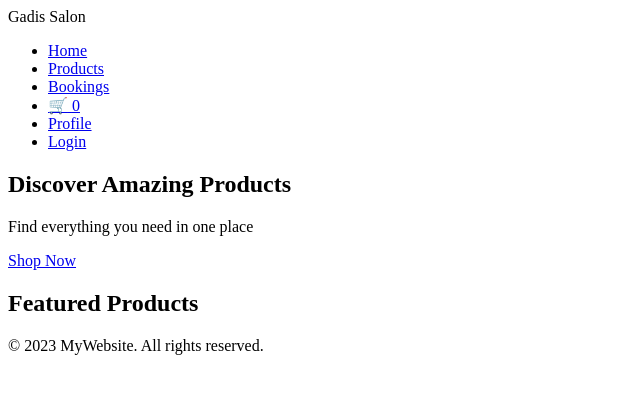
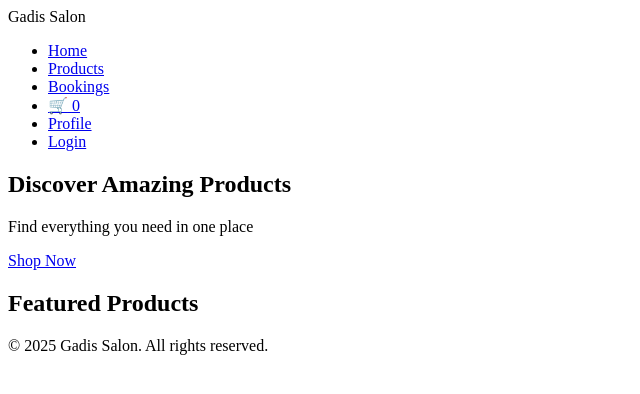
Before and after one commit to ST10361117-Rinae/Gadis-Salon-Management-System-Website-, a plain HTML site: page index.html in a window 1280 px wide. Shown: the full height of the page, 0-640 px from the left. Drawn offline with Linux system fonts and the light colour scheme; files that its build step writes are made by us from their sources; files whose address does not match are found by name.

Commit message:
fixed the footer on home page

```diff
--- a/index.html
+++ b/index.html
@@ -39,7 +39,7 @@
     </main>
 
     <footer>
-        <p>&copy; 2023 MyWebsite. All rights reserved.</p>
+        <p>&copy; 2025 Gadis Salon. All rights reserved.</p>
     </footer>
     <script src="js/script.js"></script>
 </body>
```
